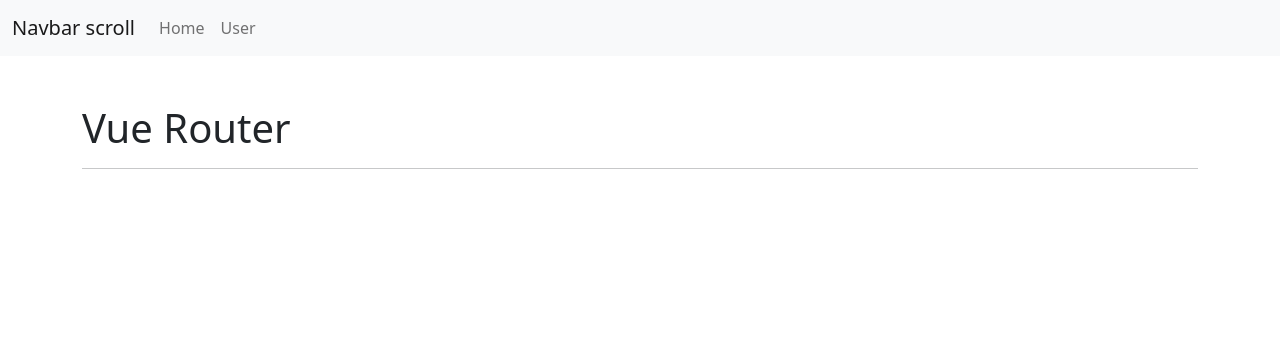
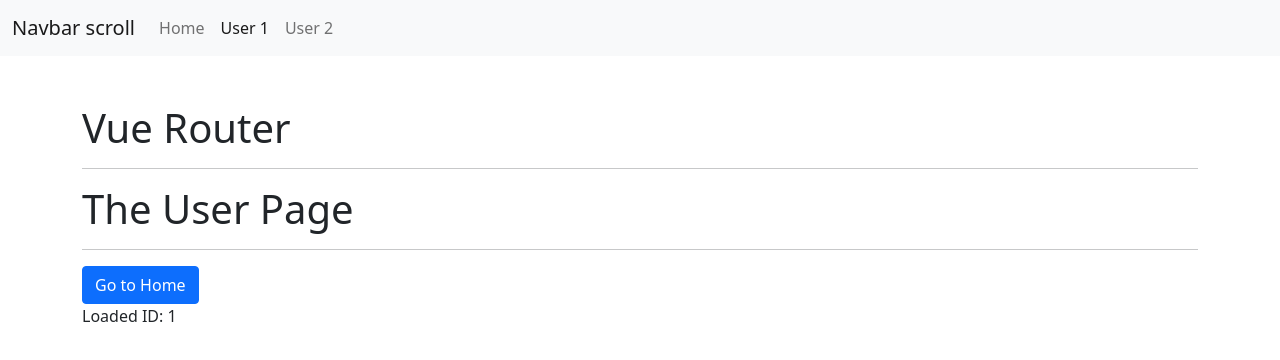
Before and after one commit to OmarHegazi94/Vuejs-Practice, a Vue app: page /user/1 in a window 1280 px wide. Shown: the top 360 px of the page. Built offline with nearby package versions, Linux system fonts and the light colour scheme.

Commit message:
setup dynamic routes

```diff
--- a/src/components/Header.vue
+++ b/src/components/Header.vue
@@ -16,7 +16,11 @@
                     </li>
 
                     <li class="nav-item">
-                        <router-link to="/user" active-class="active" class="nav-link">User</router-link>
+                        <router-link to="/user/1" active-class="active" class="nav-link">User 1</router-link>
+                    </li>
+
+                    <li class="nav-item">
+                        <router-link to="/user/2" active-class="active" class="nav-link">User 2</router-link>
                     </li>
                 </ul>
             </div>
--- a/src/components/user/User.vue
+++ b/src/components/user/User.vue
@@ -1,3 +1,27 @@
 <template>
     <h1>The User Page</h1>
+    <hr>
+    <button @click="navigateToHome" class="btn btn-primary">Go to Home</button>
+
+    <p>Loaded ID: {{ id }}</p>
 </template>
+
+<script>
+export default {
+    data() {
+        return {
+            id: this.$route.params.id
+        }
+    },
+    watch: {
+        '$route'(to) {
+            this.id = to.params.id
+        }
+    },
+    methods: {
+        navigateToHome() {
+            this.$router.push({ path: '/' });
+        }
+    }
+}
+</script>
--- a/src/routes.js
+++ b/src/routes.js
@@ -4,7 +4,7 @@
 
 const routes = [
     { path: '/', component: Home },
-    { path: '/user', component: User }
+    { path: '/user/:id', component: User }
 ];
 
 
```
